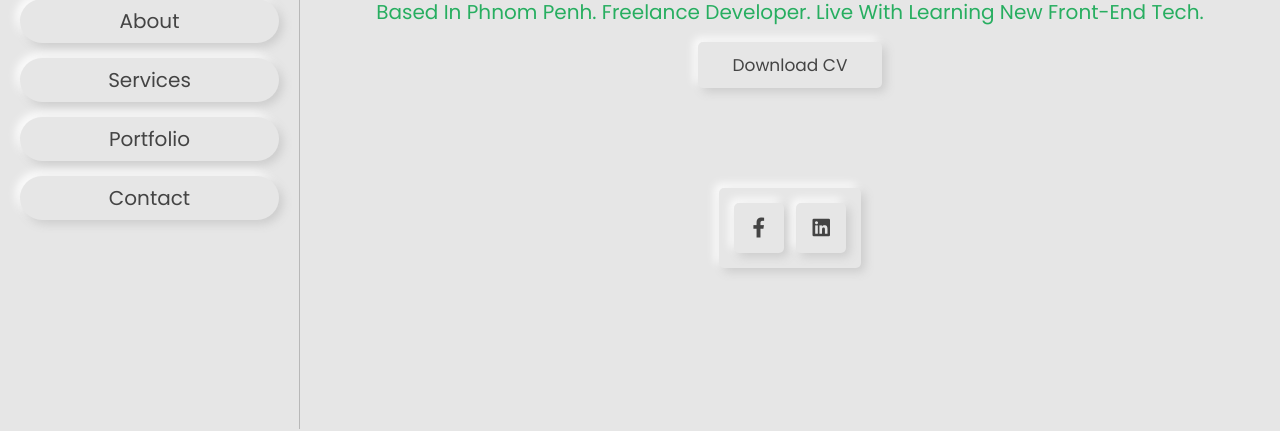
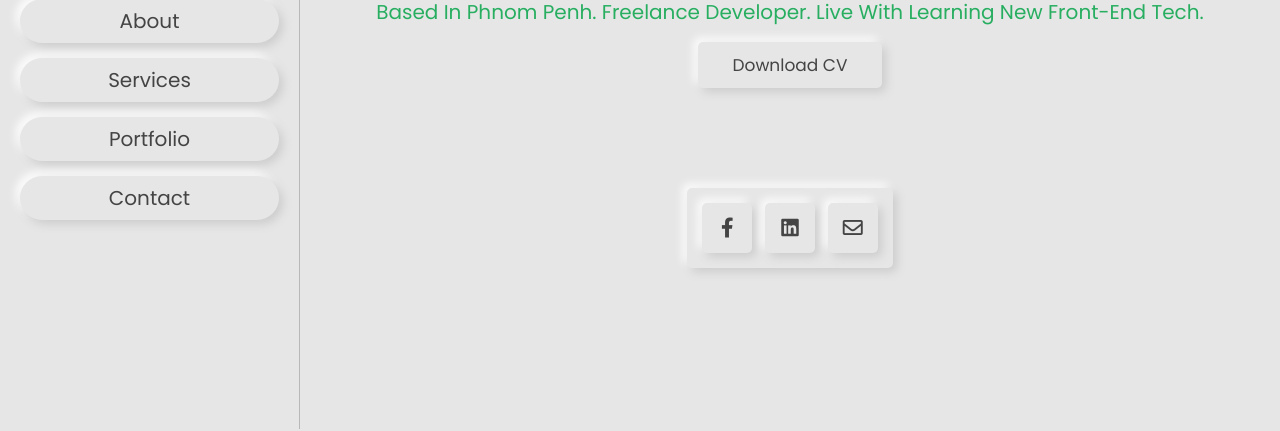
Before and after one commit to sovannborith/portfolio, a plain HTML site: page index.html in a window 1280 px wide. Shown: the part 371-802 px from the top of the page. Drawn offline with Linux system fonts and the light colour scheme.

Commit message:
Add mailto

```diff
--- a/index.html
+++ b/index.html
@@ -68,7 +68,7 @@ Youtube link: https://www.youtube.com/watch?v=BIvTa8326XA&t=2535s
         <!-- <a href="#" class="fab fa-twitter"></a>
         <a href="#" class="fab fa-instagram"></a> -->
         <a href="https://www.linkedin.com/in/sovannborith-yun-876980111" class="fab fa-linkedin" target="_blank"></a>
-        <!-- <a href="#" class="fab fa-pinterest"></a> -->
+        <a href="mailto:yun.sovannborith@gmail.com" class="far fa-envelope"></a>
     </div>
 
 </section>
```
Also changed, not shown: index.txt (deleted).
